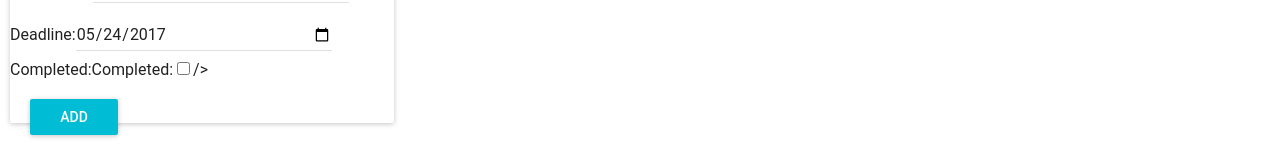
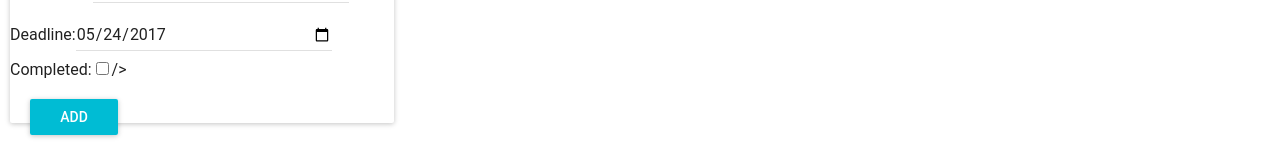
Before and after one commit to OnurcanKarabulut/HuaweiTodoListFE, a React (Create React App) app: page /todo in a window 1280 px wide. Shown: the part 207-357 px from the top of the page. Built offline with nearby package versions, Linux system fonts and the light colour scheme.

Commit message:
CheckBox label düzeltme

```diff
--- a/src/Component/Todo.js
+++ b/src/Component/Todo.js
@@ -96,12 +96,11 @@ class todo extends Component {
                         </label>
                         <br></br>
                         <label>Completed:
-                            <label>Completed:
+
                                 <input type="checkbox" onChange={(e) => {
                                     e.preventDefault();
                                     this.setState({isChecked: !this.state.isChecked})
                                 }}/>
-                            </label>
 
                             />
                         </label>
```
